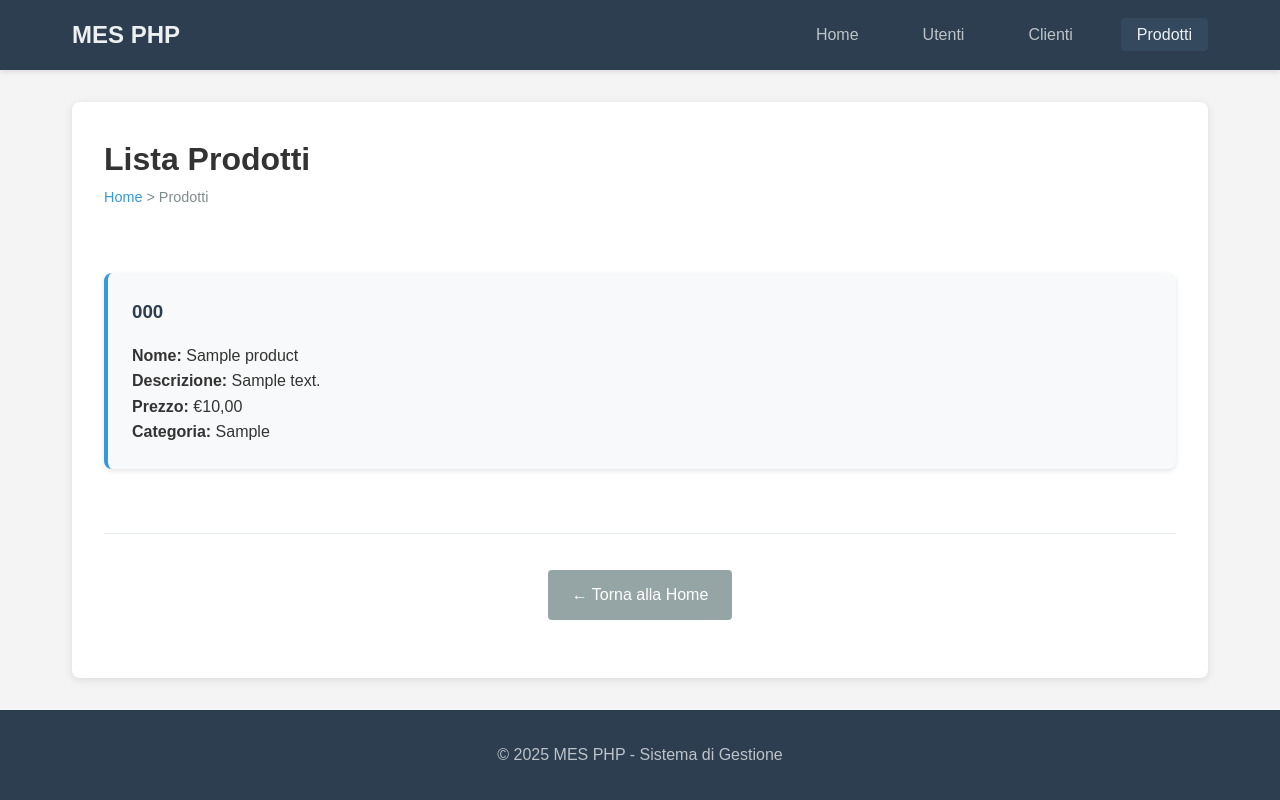
After one commit to Elia97/gestionalePHP, a PHP site: page /products in a window 1280 px wide. The commit adds this page. Run offline with PHP 8.4, Linux system fonts and the light colour scheme; tables that the repository leaves empty or names only in its code hold one stand-in row (values such as "Sample post"); some libraries are stand-ins or nearby versions.

Commit message:
Aggiunta pagina gestione prodotti
- Creata nuova pagina per visualizzare lista prodotti
- Integrata con database e routing
- Implementata gestione caso lista vuota
- Aggiornato menu di navigazione

```diff
--- a/includes/layout.php
+++ b/includes/layout.php
@@ -16,6 +16,7 @@
                 <li><a href="/" class="<?= $router->getCurrentPath() === '/' ? 'active' : '' ?>">Home</a></li>
                 <li><a href="/users" class="<?= $router->getCurrentPath() === '/users' ? 'active' : '' ?>">Utenti</a></li>
                 <li><a href="/customers" class="<?= $router->getCurrentPath() === '/customers' ? 'active' : '' ?>">Clienti</a></li>
+                <li><a href="/products" class="<?= $router->getCurrentPath() === '/products' ? 'active' : '' ?>">Prodotti</a></li>
             </ul>
         </nav>
     </header>
--- a/index.php
+++ b/index.php
@@ -25,5 +25,9 @@ $router->addRoute('/customers', function () use ($router) {
     renderPage('pages/customers.php', 'Clienti', $router);
 });
 
+$router->addRoute('/products', function () use ($router) {
+    renderPage('pages/products.php', 'Prodotti', $router);
+});
+
 // Avvia il routing
 $router->route();
--- /dev/null
+++ b/pages/products.php
@@ -0,0 +1,38 @@
+<?php
+require_once 'db.php';
+?>
+
+<div class="page-content">
+    <h1>Lista Prodotti</h1>
+    <nav class="breadcrumb">
+        <a href="/">Home</a> > <span>Prodotti</span>
+    </nav>
+
+    <?php
+    $products = $pdo->query("SELECT * FROM products")->fetchAll(PDO::FETCH_ASSOC);
+
+    if (empty($products)): ?>
+        <div class="empty-state">
+            <p>Nessun prodotto trovato nel sistema.</p>
+            <a href="/" class="btn">Torna alla Home</a>
+        </div>
+    <?php else: ?>
+        <div class="data-grid">
+            <?php foreach ($products as $product): ?>
+                <div class="data-card">
+                    <h3><?= htmlspecialchars($product['code']) ?></h3>
+                    <div class="product-info">
+                        <p><strong>Nome:</strong> <?= htmlspecialchars($product['name']) ?></p>
+                        <p><strong>Descrizione:</strong> <?= htmlspecialchars($product['description'] ?? 'Nessuna descrizione disponibile') ?></p>
+                        <p><strong>Prezzo:</strong> €<?= number_format($product['price'], 2, ',', '.') ?></p>
+                        <p><strong>Categoria:</strong> <?= htmlspecialchars($product['category'] ?? 'Nessuna categoria disponibile') ?></p>
+                    </div>
+                </div>
+            <?php endforeach; ?>
+        </div>
+    <?php endif; ?>
+
+    <div class="page-actions">
+        <a href="/" class="btn btn-secondary">← Torna alla Home</a>
+    </div>
+</div>
```
Also changed, not shown: pages/home.php (+7 -2 lines).
